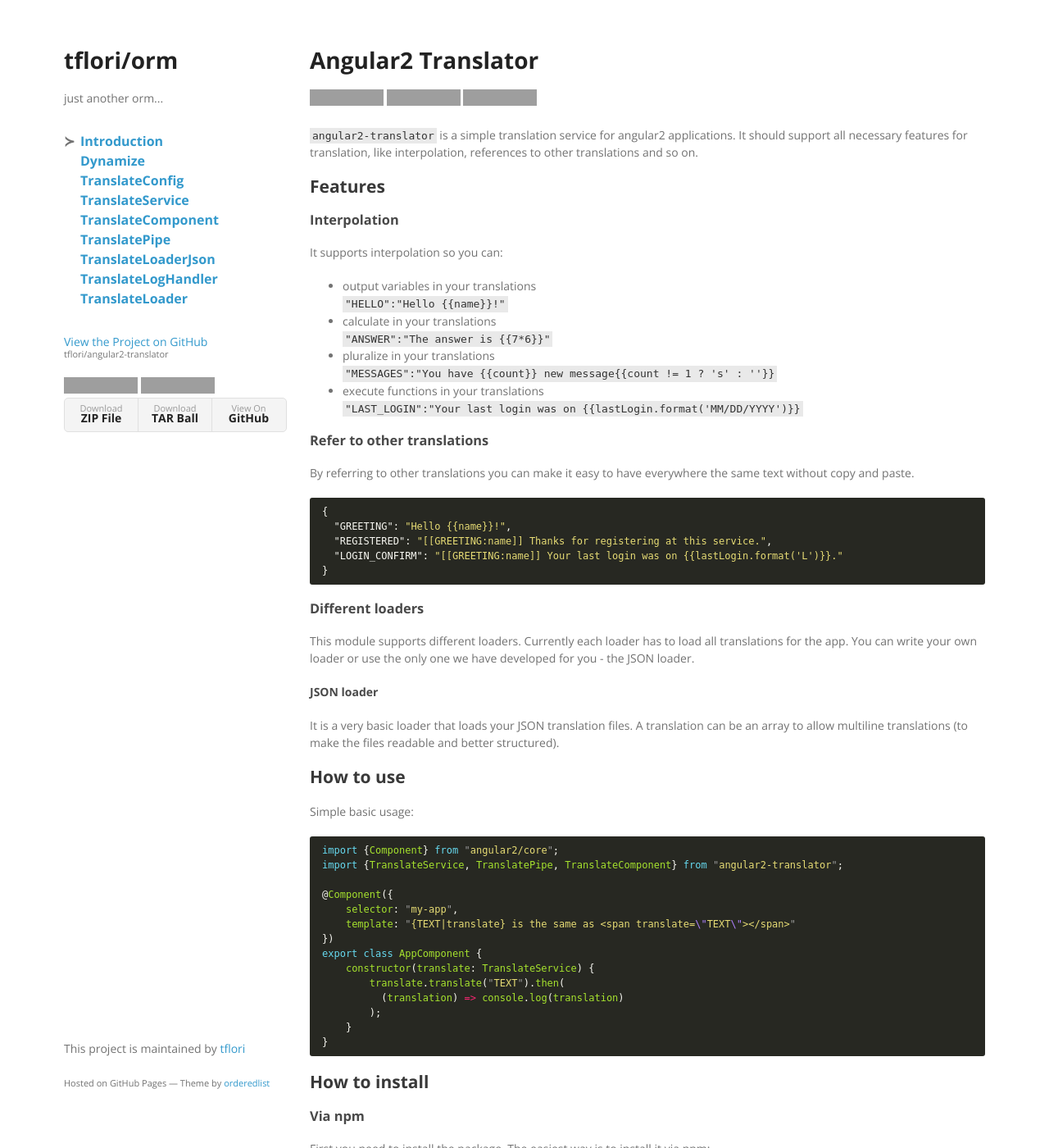
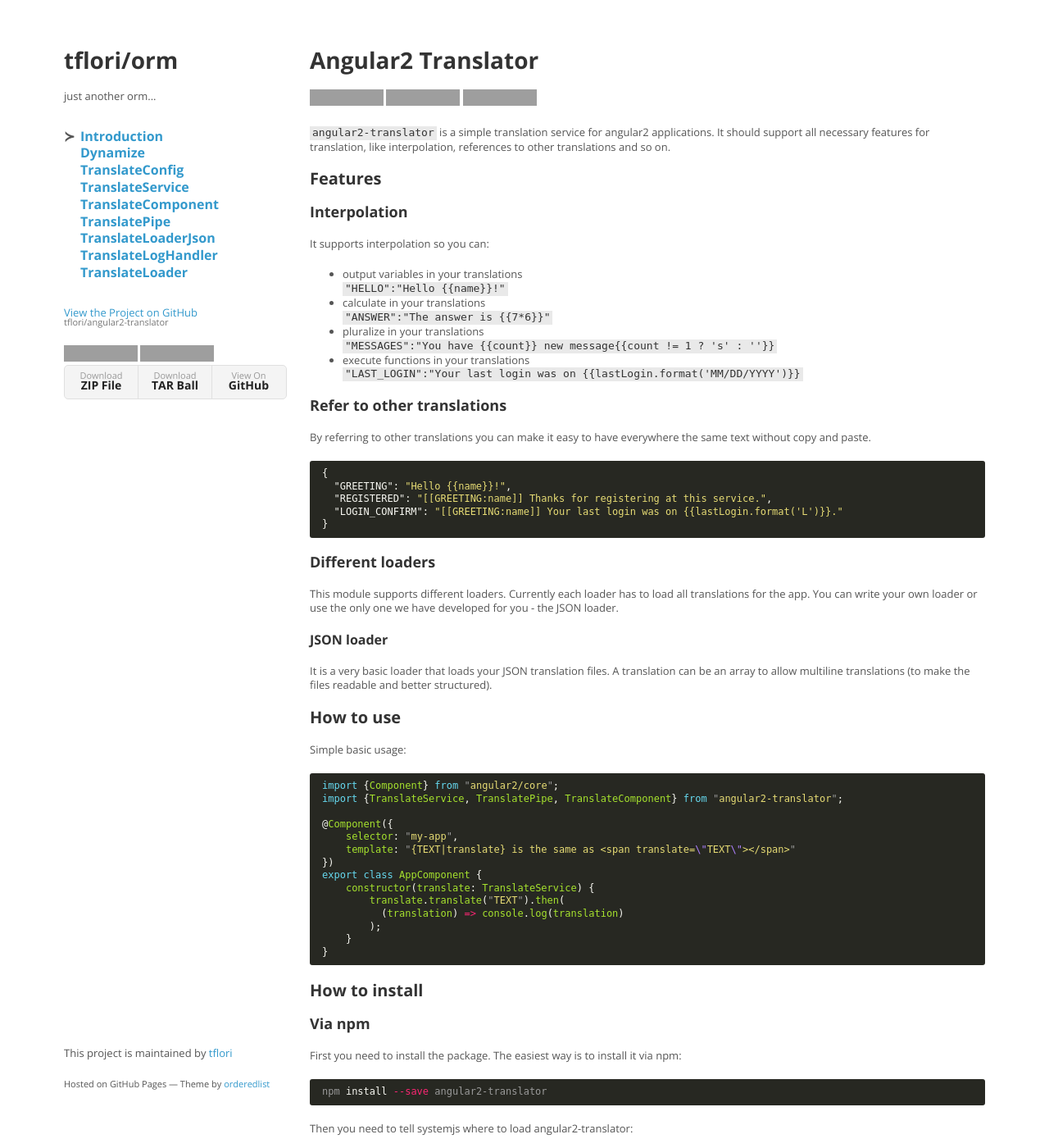
Before and after one commit to tflori/angular-translator, a Jekyll site: the page built from docs/index.md, in a window 1280 px wide and 1400 px high. Shown: the whole window at 82% size. Built offline with Jekyll 4.4.1, drawn with Linux system fonts in a browser that asks for light colours; grey boxes are pictures that could not be loaded.

Commit message:
update the documentation stylesheet

```diff
--- a/docs/stylesheets/styles.css
+++ b/docs/stylesheets/styles.css
@@ -1,13 +1,13 @@
 body {
   background-color: #fff;
   padding:50px;
-  font: 14px/1.5 "Open Sans", "Helvetica Neue", Helvetica, Arial, sans-serif;
-  color:#727272;
+  font: 13px/1.3 "Open Sans", "Helvetica Neue", Helvetica, Arial, sans-serif;
+  color:#555;
   font-weight:400;
 }
 
 h1, h2, h3, h4, h5, h6 {
-  color:#222;
+  color:#333;
   margin:0 0 20px;
 }
 
@@ -24,11 +24,23 @@ h1 {
 }
 
 h2 {
-  color:#393939;
+  font-size: 20px;
 }
 
-h3, h4, h5, h6 {
-  color:#494949;
+h3 {
+  font-size: 18px;
+}
+
+h4 {
+  font-size: 16px;
+}
+
+h5, h6 {
+  font-size:14px;
+}
+
+h6 {
+  font-weight: 600;
 }
 
 a {
@@ -92,6 +104,12 @@ th, td {
   text-align:left;
   padding:5px 10px;
   border-bottom:1px solid #e5e5e5;
+  vertical-align:top;
+  font-size:11px;
+}
+
+th {
+  font-size:13px;
 }
 
 dt {
@@ -186,8 +204,8 @@ small {
 hr {
   border:0;
   background:#e5e5e5;
-  height:1px;
-  margin:0 0 20px;
+  height:3px;
+  margin:0 0 5em;
 }
 
 footer {
```
